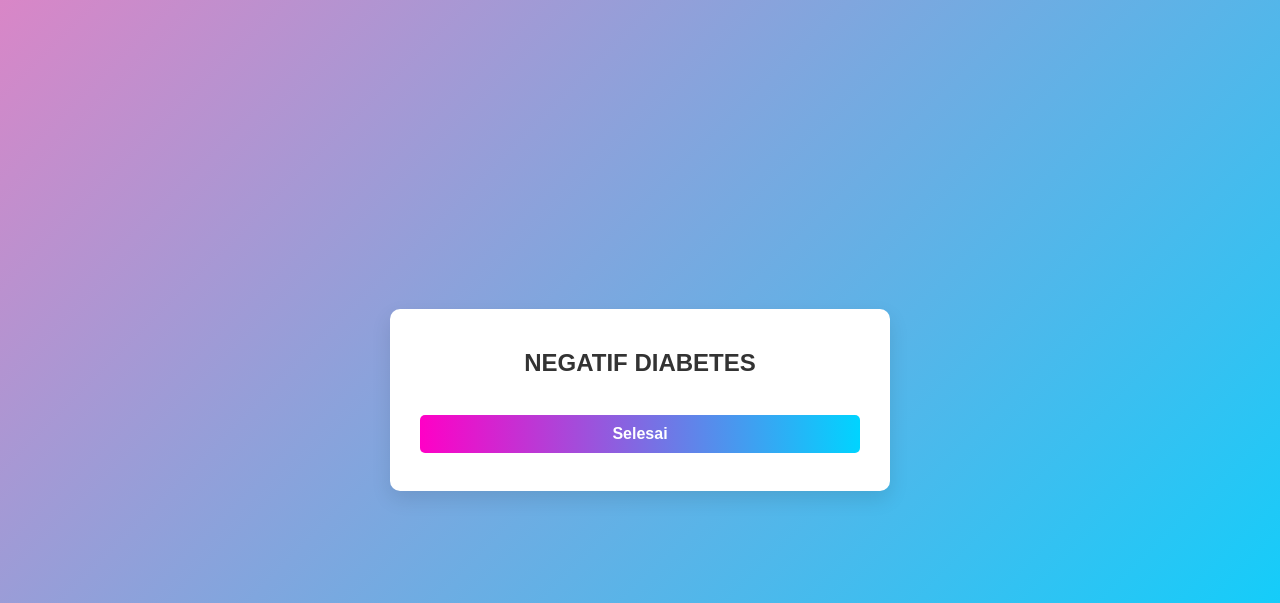
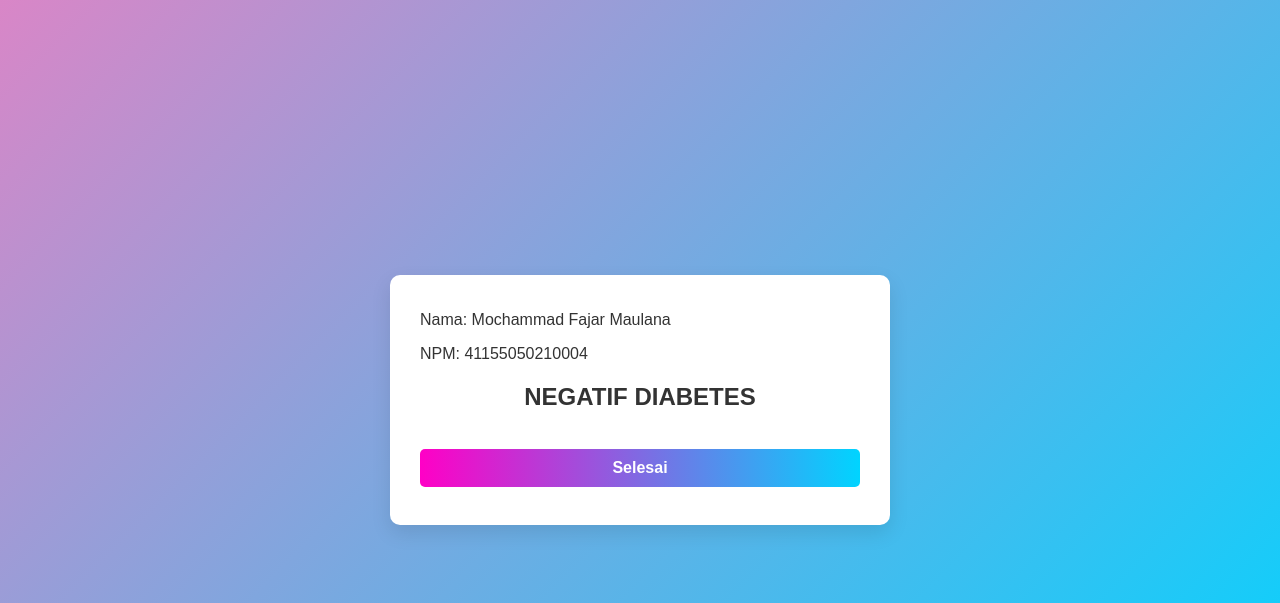
Before and after one commit to mitharu25/Tugas-ML-Pertemuan-15, a Flask app: template templates/hasil.html in a window 1280 px wide. Shown: the top 603 px of the page. Run offline with Flask 3, Linux system fonts and the light colour scheme; the template is opened without the code that fills it, so the values that code supplies are empty.

Commit message:
Update hasil.html

```diff
--- a/templates/hasil.html
+++ b/templates/hasil.html
@@ -6,6 +6,8 @@
 
 {% block body %}
 <div class="form-container">
+    <p>Nama: Mochammad Fajar Maulana</p>
+    <p>NPM: 41155050210004</p>
     <form method="GET" action="/">
       {% if finalData == 1 %}
       <h2 align="center">POSITIF DIABETES</h2>
```
